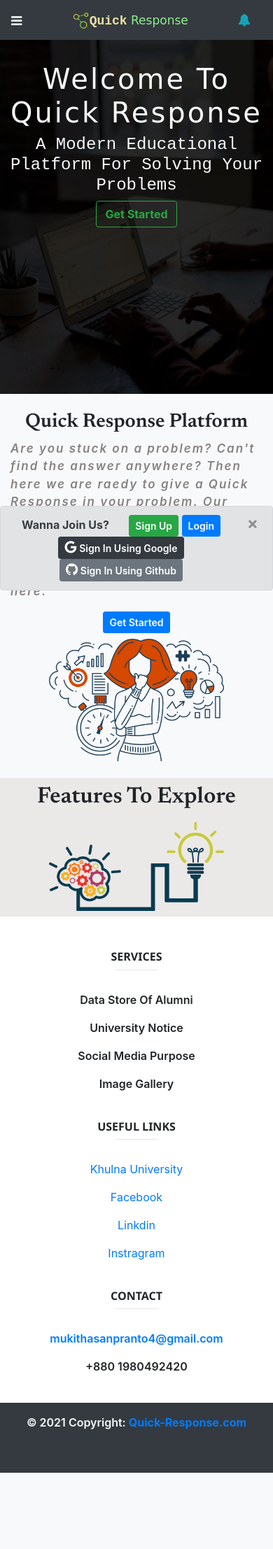
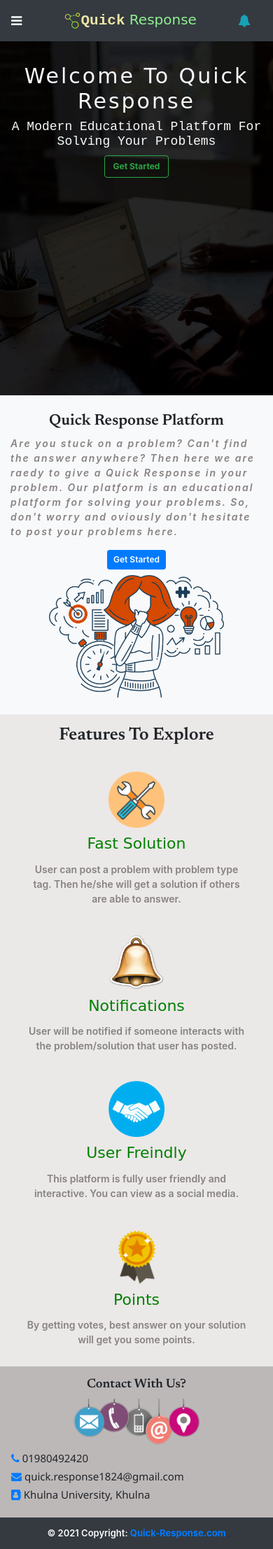
Before and after one commit to mukit24/Quick-Response, a Django app: page / in a window 390 px wide. Shown: the whole page at 70% size. Before the commit the page ends 2105 px from the top, so only its background shows below. Run offline with Django 3.2, Linux system fonts and the light colour scheme; parts of the project's set-up code (start-up, migrations or seed data) failed here and were passed over; some libraries are stand-ins or nearby versions; some web fonts are replaced.

Commit message:
'responsive'

```diff
--- a/templates/account/signup.html
+++ b/templates/account/signup.html
@@ -16,7 +16,7 @@
   {% if redirect_field_value %}
   <input type="hidden" name="{{ redirect_field_name }}" value="{{ redirect_field_value }}" />
   {% endif %}
-  <button type="submit" class="btn btn-primary btn-sm">{% trans "Sign Up" %} &raquo;</button>
+  <button type="submit" class="btn btn-primary btn-sm">{% trans "Sign Up" %}</button>
 </form>
 
   </div>
--- a/templates/base.html
+++ b/templates/base.html
@@ -116,7 +116,88 @@ body{
         font-style: italic;
       }
 
+      #post_section h4{
+        font-family: var(--font-1);
+      }
+
     @media screen and (max-width: 425px) {
+      h1{
+        font-size: 30px;
+      }
+      h2{
+        font-size: 25px;
+      }
+      h3{
+        font-size: 22px;
+      }
+      h4{
+        font-size: 18px;
+      }
+      h5{
+        font-size: 17px;
+      }
+      h6{
+        font-size: 15px;
+      }
+      .alert{
+        font-size: 14px;
+      }
+      .table{
+        font-size: small;
+      }
+      .prob_a{
+        font-size: 15px !important;
+      }
+      p{
+        font-size: 13px;
+      }
+      textarea,label,input{
+        font-size: 14px !important;
+      }
+
+      .card-body{
+        padding: 10px;
+      }
+      .card-title{
+        font-size: 22px !important;
+      }
+      .card-body p{
+        font-size: 14px !important;
+      }
+      .home_p{
+        font-size: 14px
+      }
+      .btn{
+        font-size: 12px !important;
+      }
+      .nav-title-1{
+        font-size: 20px;
+      }
+      .nav-title{
+        font-size: 21px;
+      }
+      .navbar-brand img{
+        width: 25px;
+      }
+      #menu_icon{
+        font-size: 18px;
+      }
+      #noti{
+        font-size: 18px;
+      }
+      #my_side_nav a{
+        font-size: 15px;
+      }
+      #auth_alert{
+        display: none;
+      }
+      .footer-copyright{
+        font-size: 13px;
+        padding: 13px 10px !important;
+      }
+    }
+
+    @media screen and (max-width: 300px) {
       .nav-title-1{
         font-size: 17px;
       }
@@ -142,6 +223,8 @@ body{
 
     .card-title{
       color: green;
+      font-size: 25px;
+      font-family: var(--font-2);
     }
     .card-body i{
       color: darkgreen;
@@ -157,7 +240,7 @@ body{
 
     .my_fade_main {
       opacity: 0;
-      bottom: -50px;
+      bottom: -100px;
     }
 
     .owl-carousel {
@@ -179,6 +262,10 @@ body{
 .owl-prev{
     left: 0;
     display: flex;
+}
+
+.features .card{
+  border:none;
 }
     /* #home_icon{
         animation-name: icon_rot;
@@ -308,42 +395,29 @@ body{
   </div>
   {% endif %}
   <footer>
-    <div class="container text-center text-md-left mt-5" id="main_content">
-      <div class="row mt-3">
-        <div class="col-md-4 col-lg-4 col-xl-4 mx-auto mb-4" style="font-weight: 600">
-          <h6 class="text-uppercase font-weight-bold">Services</h6>
-          <hr class="deep-purple accent-2 mb-4 mt-0 d-inline-block mx-auto" style="width: 60px" />
-          <p>Data Store Of Alumni</p>
-          <p>University Notice</p>
-          <p>Social Media Purpose</p>
-          <p>Image Gallery</p>
+    <div style="background-color: rgb(189, 184, 184);">
+      <div class="container p-3 text-center">
+        <div class="row justify-content-center">
+          <div class="col-lg-6">
+            <div class="row align-items-center">
+              <div class="col-lg-5">
+                <h4 style="font-family: var(--font-1);font-weight: 600;">Contact With Us? </h4>
+            <img style="max-width: 200px; width: 100%;margin: auto;padding-bottom: 10px;" src="{% static 'images/c1.png' %}" alt="computer">
+              </div>
+              <div class="col-lg-7 text-left">
+                <h6 class=""><i class="fa fa-phone text-primary"></i> 01980492420</h6>
+                <h6 class=""><i class="fa fa-envelope text-primary"></i> quick.response1824@gmail.com</h6>
+                <h6 class=""><i class="fa fa-address-book text-primary"></i> Khulna University, Khulna</h6>
+
+              </div>
+            </div>
+
+          </div>
         </div>
-        <div class="col-md-4 col-lg-4 col-xl-4 mx-auto mb-4">
-          <h6 class="text-uppercase font-weight-bold">Useful links</h6>
-          <hr class="deep-purple accent-2 mb-4 mt-0 d-inline-block mx-auto" style="width: 60px" />
-          <p>
-            <a href="#!">Khulna University</a>
-          </p>
-          <p>
-            <a href="#!">Facebook</a>
-          </p>
-          <p>
-            <a href="#!">Linkdin</a>
-          </p>
-          <p>
-            <a href="#!">Instragram</a>
-          </p>
         </div>
-        <div class="col-md-4 col-lg-4 col-xl-4 mx-auto mb-md-0 mb-4" style="font-weight: 600">
-          <h6 class="text-uppercase font-weight-bold">Contact</h6>
-          <hr class="deep-purple accent-2 mb-4 mt-0 d-inline-block mx-auto" style="width: 60px" />
-          <p>
-            <a href="mailto:mukithasanpranto4@gmail.com">mukithasanpranto4@gmail.com</a>
-          </p>
-          <p>+880 1980492420</p>
-        </div>
-      </div>
     </div>
+
+
     <div class="footer-copyright text-center text-light pt-3 bg-dark" style="font-weight: 600; padding-bottom: 60px">
       © 2021 Copyright:
       <a href="{% url 'home_view' %}" style="font-weight: 700">
@@ -360,7 +434,7 @@ body{
       var bottom_of_window = $(window).scrollTop() + $(window).height();
       var topp = $(this).position().top;
       if (bottom_of_window > bottom_of_object) {
-        $(this).animate({ 'opacity': '1', 'bottom': '0px', }, 1200);
+        $(this).animate({ 'opacity': '1', 'bottom': '0px', }, 2000);
 
       }
     });
@@ -403,7 +477,7 @@ body{
         .removeClass("fa fa-remove")
         .addClass("fa fa-reorder");
       }
-      if ($(window).width() < 300){
+      if ($(window).width() < 425){
         $("#slide_noti").css({ width: "220px" }).addClass("expand");
       $("#main_content").css({ filter: 'blur(2px)' });
       }else{
--- a/templates/home/home.html
+++ b/templates/home/home.html
@@ -1,7 +1,7 @@
 {% extends "base.html" %}
 {% load static %}
 {% block content %}
-<div class="jumbotron jumbotron-fluid" style="background: url('/static/images/b.jpg') no-repeat bottom fixed;
+<div class="jumbotron jumbotron-fluid px-2" style="background: url('/static/images/b.jpg') no-repeat bottom fixed;
 background-size: cover;min-height: 60vh;margin: 0;">
 <h1 class="text-center text-light" style="font-family: var(--font-2);font-weight: 500;letter-spacing: 3px;">Welcome To Quick Response</h1>
 <h4 class="text-center text-light">A Modern Educational Platform For Solving Your Problems</h4>
@@ -31,54 +31,68 @@ background-size: cover;min-height: 60vh;margin: 0;">
 </div>
 <div class="features" style="background-color: rgb(235, 232, 232);">
   <div class="container py-2">
-    <h2 class="text-center font-weight-bold pb-2" style="font-family: var(--font-1);">Features To Explore</h2>
-    <div class="row">
+    <h2 class="text-center font-weight-bold py-2" style="font-family: var(--font-1);">Features To Explore</h2>
+    <!-- <div class="row">
       <div class="col-lg-6">
         <div class="home-img text-center">
           <img style="max-width: 250px; width: 100%;" src="{% static 'images/fast_solution.png' %}" alt="computer">
       </div>
       </div>
       <div class="col-lg-6"></div>
-    </div>
-    <!-- <div class="row">
-      <div class="owl-carousel feature-carousel">
+    </div> -->
+    <div class="row">
+      <div class="col-lg-3">
+        <div class="card bg-transparent my_fade_main">
+          <div class="card-body">
 
-          <div class="card bg-light my_fade_main">
-            <div class="card-body">
-              <h5 class="card-title font-weight-bold">Fast Solution <i class="fa fa-comment"></i></h5>
-              <p class="card-text">User can post a problem with problem type tag. Then he/she will get a solution if others are able to answer.</p>
+                <img style="max-width: 80px; width: 100%;margin: auto;padding-bottom: 10px;" src="{% static 'images/fs3.png' %}" alt="computer">
 
-            </div>
+            <h5 class="card-title ">Fast Solution</h5>
+            <p class="card-text">User can post a problem with problem type tag. Then he/she will get a solution if others are able to answer.</p>
+
           </div>
+        </div>
+      </div>
+      <div class="col-lg-3">
+        <div class="card bg-transparent my_fade_main">
+          <div class="card-body">
+            <img style="max-width: 80px; width: 100%;margin: auto;padding-bottom: 10px;" src="{% static 'images/noti1.png' %}" alt="computer">
+            <h5 class="card-title ">Notifications</h5>
+            <p class="card-text">User will be notified if someone interacts with the problem/solution that user has posted.</p>
+
+          </div>
+        </div>
+      </div>
+      <div class="col-lg-3">
+        <div class="card bg-transparent my_fade_main">
+          <div class="card-body">
+            <img style="max-width: 80px; width: 100%;margin: auto;padding-bottom: 10px;" src="{% static 'images/user_friendly.png' %}" alt="computer">
+            <h5 class="card-title ">User Freindly</h5>
+            <p class="card-text">This platform is fully user friendly and interactive. You can view as a social media.</p>
+
+          </div>
+        </div>
+      </div>
+      <div class="col-lg-3">
+        <div class="card bg-transparent my_fade_main">
+          <div class="card-body">
+            <img style="max-width: 80px; width: 100%;margin: auto;padding-bottom: 10px;" src="{% static 'images/points.png' %}" alt="computer">
+            <h5 class="card-title ">Points</h5>
+            <p class="card-text">By getting votes, best answer on your solution will get you some points. </p>
+          </div>
+        </div>
+      </div>
 
 
-          <div class="card bg-light my_fade_main">
-            <div class="card-body">
-              <h5 class="card-title font-weight-bold">Notifications <i class="fa fa-bell"></i></h5>
-              <p class="card-text">User will be notified if someone interacts with the problem/solution that user has posted.</p>
-
-            </div>
-          </div>
 
 
-          <div class="card bg-light my_fade_main">
-            <div class="card-body">
-              <h5 class="card-title font-weight-bold">User Freindly <i class="fa fa-child"></i></h5>
-              <p class="card-text">This platform is fully user friendly and interactive. You can view as a social media that focuses on educational sector. </p>
 
-            </div>
-          </div>
 
-          <div class="card bg-light my_fade_main">
-            <div class="card-body">
-              <h5 class="card-title font-weight-bold">Points <i class="fa fa-star"></i></h5>
-              <p class="card-text">By getting votes, best answer on your solution will get you some points. There is a points table for showing the points.</p>
-            </div>
-          </div>
+
+
 
       </div>
 
-    </div>  -->
   </div>
 
 </div>
--- a/templates/home/points.html
+++ b/templates/home/points.html
@@ -2,7 +2,7 @@
 {% load static %}
 {% block content %}
 {% load custom_tags %}
-<div style="background-color: whitesmoke;">
+<div style="background-color: whitesmoke;" class="points_section">
 <div class="container">
     <h3 class="text-center"><span class="badge badge-info">Points Table</span></h3>
     <div class="row justify-content-center">
--- a/templates/home/profile.html
+++ b/templates/home/profile.html
@@ -2,7 +2,7 @@
 {% load static %}
 {% block content %}
 {% load custom_tags %}
-<div class="text-dark" style="background-color: rgb(182, 202, 171);">
+<div class="text-dark profile_section" style="background-color: rgb(182, 202, 171);overflow-x: hidden;">
     <div class="container p-2">
         {% if profile %}
         <div class="text-center">
@@ -10,7 +10,7 @@
         </div>
         <div class="text-center bg-dark text-light mb-2 profile_data">
             <div class="row">
-                <div class="col-lg-4 p-3">
+                <div class="col-lg-4 px-3 py-2">
                     <img src="{{profile.profile_picture.url}}" style="object-fit: cover;" height="100px"
                         width="100px" />
                     <h6 class="text-light pt-1">User: {{profile.user.username}}</h6>
--- a/templates/problems/index.html
+++ b/templates/problems/index.html
@@ -186,7 +186,7 @@
               font-weight: 500;
               font-size: large;
               display: inline-block;
-            ">{{problem.title}}</a>
+            " class="prob_a">{{problem.title}}</a>
                         <div class="row">
                             <div class="col-7 text-left">
                                 {% for tag in problem.tag.all %}
--- a/templates/problems/problem_details.html
+++ b/templates/problems/problem_details.html
@@ -1,7 +1,7 @@
 {% extends "base.html" %}
 {% load static %}
 {% block content %}
-<div style="background-color: whitesmoke;" id="post_section">
+<div style="background-color: whitesmoke;overflow-x: hidden;" id="post_section">
     <div class="container">
         <div class="row justify-content-center">
             <div class="col-lg-9 p-2">
```
Also changed, not shown: templates/account/base.html (+106 -39 lines), db.sqlite3, home/static/images/c1.png (added), home/static/images/contact.png (added), home/static/images/fs1.png (added), home/static/images/fs2.png (added), home/static/images/fs3.png (added), home/static/images/noti.png (added), home/static/images/noti1.png (added), home/static/images/points.png (added), home/static/images/user_friendly.png (added).
